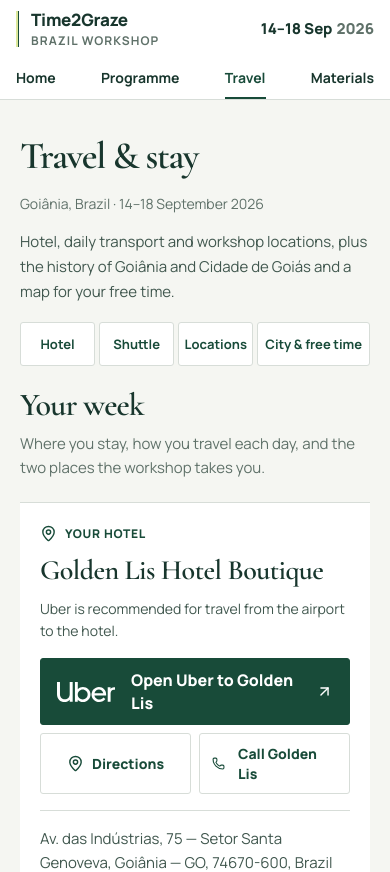
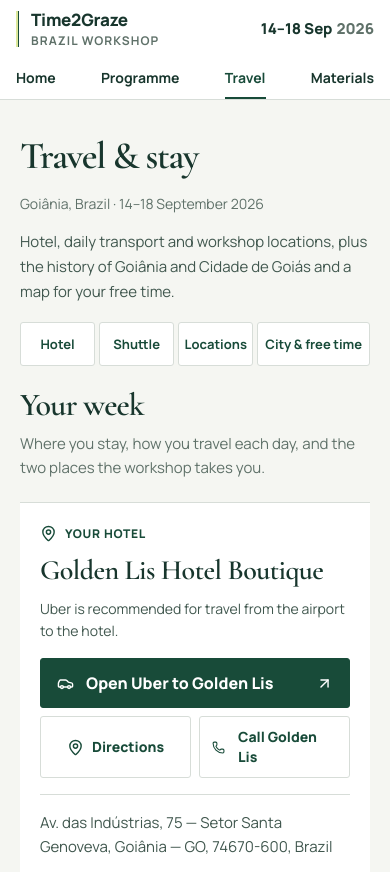
Before and after one commit to VictorGit10/time2graze-workshop, a Next.js app: page /practical in a window 390 px wide. Shown: the top 872 px of the page. Built offline with nearby package versions, Linux system fonts and the light colour scheme; no server answers.

Commit message:
Remove Uber logo and invalid LAPIG phone action

```diff
--- a/app/travel.css
+++ b/app/travel.css
@@ -232,16 +232,7 @@
   background: var(--forest);
   border-color: var(--forest);
   font-size: 16px;
-  gap: 16px;
-}
-.travel-uber .uber-logo {
-  width: 58px;
-  height: auto;
-  flex: none;
-  filter: brightness(0) invert(1);
-}
-.travel-uber > svg:last-child {
-  flex: none;
+  gap: 12px;
 }
 .travel-place-actions a.travel-uber:hover {
   background: var(--forest-dark);
--- a/components/venue-card.tsx
+++ b/components/venue-card.tsx
@@ -5,6 +5,7 @@
 import {
   ArrowUpRight,
   BusFront,
+  Car,
   Check,
   ChevronDown,
   Copy,
@@ -120,14 +121,7 @@
               target="_blank"
               rel="noreferrer"
             >
-              <Image
-                className="uber-logo"
-                src={withBasePath('/logos/uber.svg')}
-                alt=""
-                width={58}
-                height={20}
-                aria-hidden="true"
-              />
+              <Car aria-hidden="true" />
               Open Uber to {venue.short}
               <ArrowUpRight aria-hidden="true" />
             </a>
--- a/data/venues.ts
+++ b/data/venues.ts
@@ -83,7 +83,6 @@
         'https://jornal.ufg.br/n/187113-nos-seus-30-anos-lapig-e-referencia-nacional-na-area-de-geotecnologias',
     },
     website: 'https://lapig.iesa.ufg.br/',
-    phone: '+55 62 3521-1360',
     onMap: true,
   },
   hotel: {
@@ -95,7 +94,7 @@
       'Av. das Indústrias, 75 — Setor Santa Genoveva, Goiânia — GO, 74670-600, Brazil',
     /** From the place record the hotel's own site links to. */
     coords: { lat: -16.6412156, lon: -49.2401076 },
-    /** The only venue whose address, pin and phone the source itself confirms. */
+    /** The only venue whose address and pin the source itself confirms. */
     ride: true,
     photo: {
       src: '/images/venues/golden-lis.webp',
--- a/research/logos/uber.md
+++ /dev/null
@@ -1,14 +0,0 @@
-# Uber ride action
-
-- Asset: `public/logos/uber.svg`.
-- Artwork: Uber's 2018 wordmark by Wolff Olins and Uber's Brand Team.
-- Source record: https://commons.wikimedia.org/wiki/File:Uber_logo_2018.svg
-- Original source listed in that record: Uber Newsroom media assets.
-- Download: https://upload.wikimedia.org/wikipedia/commons/5/58/Uber_logo_2018.svg
-- Retrieved: 9 September 2026.
-- The SVG geometry is unchanged. CSS displays the monochrome wordmark in white
-  against the ride button's dark background, keeping its proportions.
-- Requested by the organiser for existing ride links to Golden Lis and LAPIG.
-  This is a service action, not a workshop partner mark.
-- The visible button label includes Uber, so the adjacent image is decorative
-  for assistive technology.
--- a/research/venues.md
+++ b/research/venues.md
@@ -34,7 +34,7 @@
 | CEP as published | 74001-970 | https://lapig.iesa.ufg.br/ | Wrong kind of CEP — see below |
 | Coordinates (candidate) | `-16.6022387, -49.2649118` | Google place record | **Needs LAPIG confirmation** |
 | Plus Code | 9PXP+42 Chácaras Califórnia, Goiânia | Google place record | Derived from the coordinates above |
-| Phone | (62) 3521-1360 | https://lapig.iesa.ufg.br/ | Unverified by a second source |
+| Phone | (62) 3521-1360 | https://lapig.iesa.ufg.br/ | Unverified by a second source; omitted from the site after the organiser reported that the fixed line does not work |
 | Phone on the Google record | (62) 3521-1000 | Google place record | This is the UFG switchboard, not the lab |
 | Email | lapigcoordenacao@gmail.com · lapigcomunica@gmail.com | https://lapig.iesa.ufg.br/ | Unverified |
 | Opening hours | "closes 18:00" | Google place record | Crowd-editable field; do not publish |
```
Also changed, not shown: public/logos/uber.svg (deleted), 1 other file (tests, documents, lock files or other folders).
